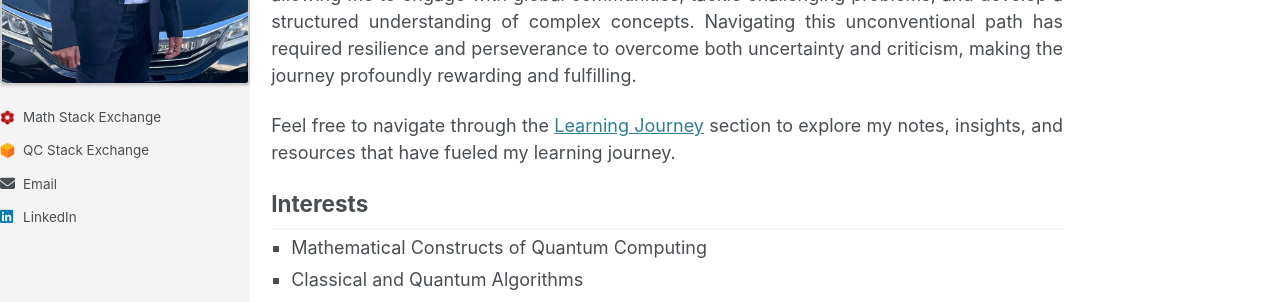
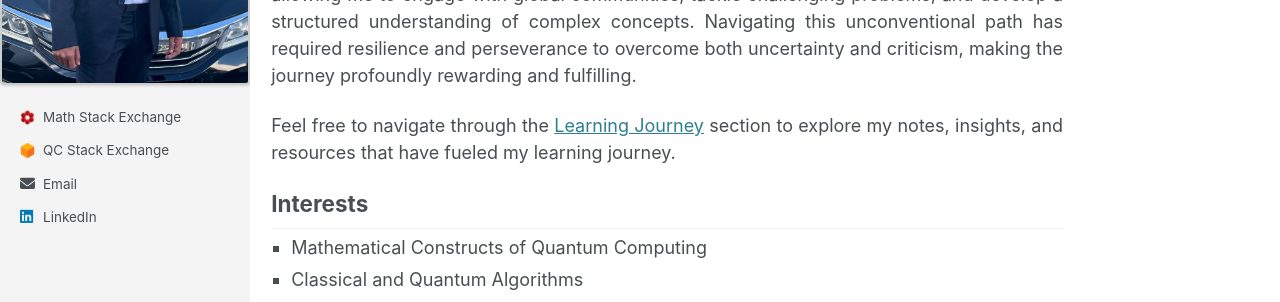
Before and after one commit to soorajss1729/soorajss1729.github.io, a Jekyll site: the page built from _pages/about.md, in a window 1280 px wide. Shown: the part 339-641 px from the top of the page. Built offline with Jekyll 4.4.1, drawn with Linux system fonts in a browser that asks for light colours.

Commit message:
Update _sidebar.scss

```diff
--- a/_sass/_sidebar.scss
+++ b/_sass/_sidebar.scss
@@ -131,7 +131,7 @@
   vertical-align: top;
   padding-top:0;
   margin-top:0;
-  padding-left: 20em;
+  padding-left: 0em;
   padding-right: 0em;
   line-height: 0.5;
 
@@ -184,6 +184,7 @@
 }
 
 .author__urls-wrapper {
+  padding-left: 20px; /* Add left padding */
   position: relative;
   display: table-cell;
   vertical-align: middle;
```
